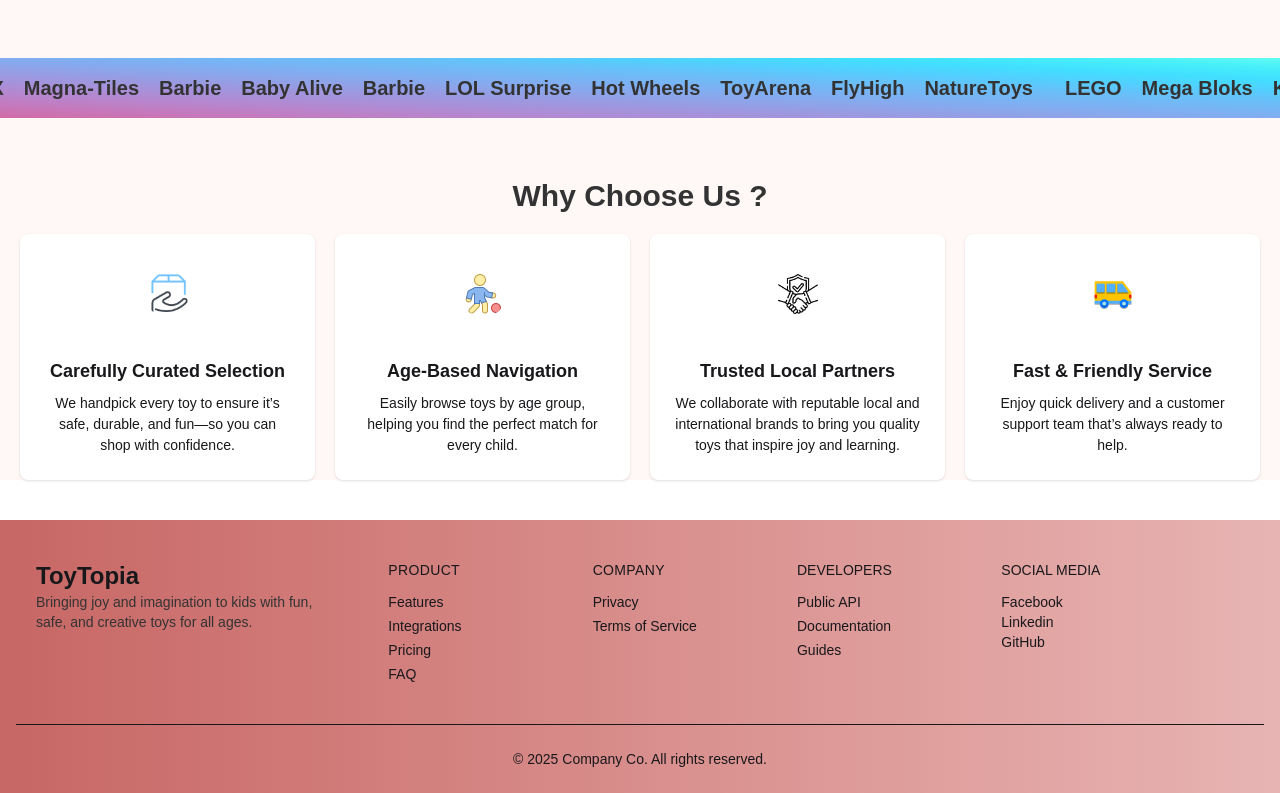
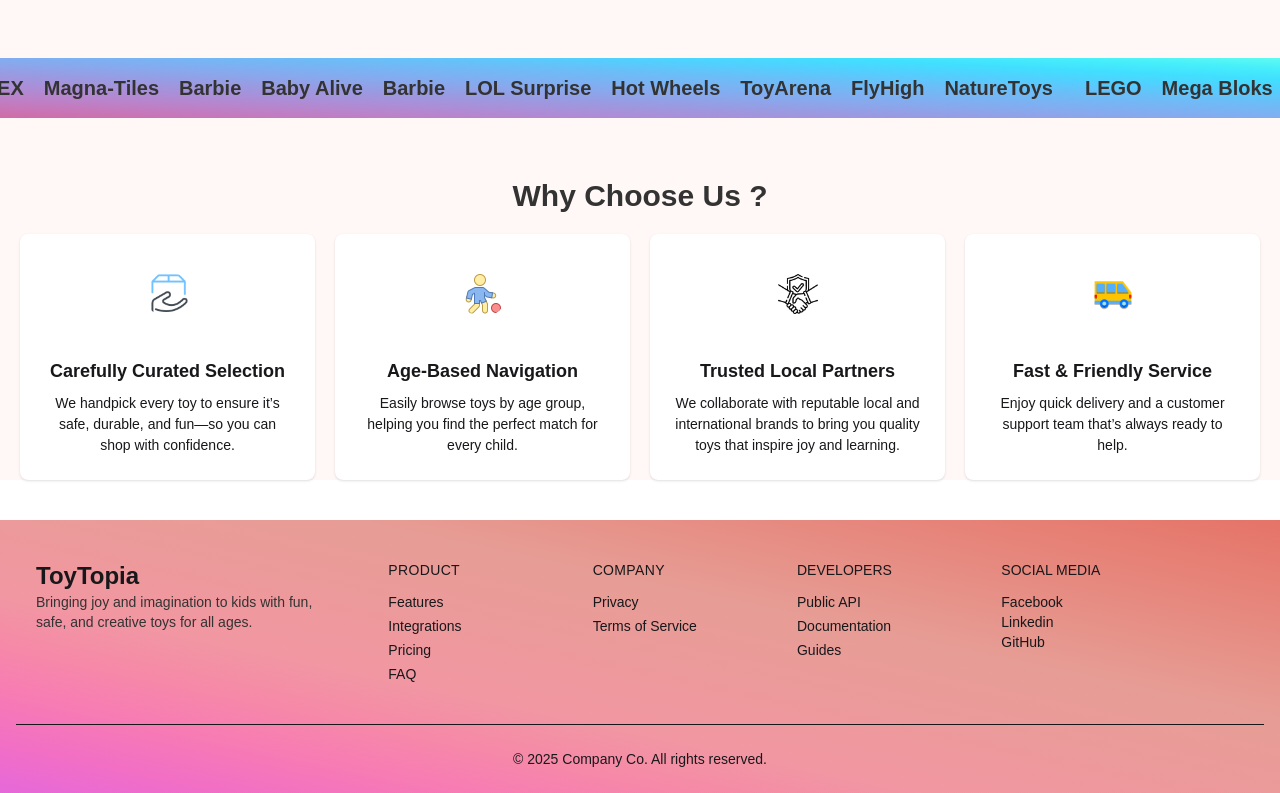
Before and after one commit to Shajidaa/Toytopia, a React (Vite) app: page / in a window 1280 px wide. Shown: the part 1402-2195 px from the top of the page. Built offline with nearby package versions, Linux system fonts and the light colour scheme; no server answers.

Commit message:
redirect google

```diff
--- a/src/Components/Footer.jsx
+++ b/src/Components/Footer.jsx
@@ -3,7 +3,7 @@
 
 const Footer = () => {
   return (
-    <footer className="px-4  w-full gradient">
+    <footer className="px-4  w-full gradientBg">
       <MyContainer
         className="container flex
        flex-col justify-between py-10 mx-auto space-y-8
--- a/src/Layout/HomeLayout.jsx
+++ b/src/Layout/HomeLayout.jsx
@@ -15,7 +15,7 @@
 
   useEffect(() => {
     setPathLoading(true);
-    const timer = setTimeout(() => setPathLoading(false), 300);
+    const timer = setTimeout(() => setPathLoading(false), 700);
     return () => clearTimeout(timer);
   }, [location]);
 
--- a/src/Pages/Forget.jsx
+++ b/src/Pages/Forget.jsx
@@ -20,7 +20,9 @@
     const emailValue = e.target.email.value;
     try {
       await forgetPassword(emailValue);
+      window.open("https://mail.google.com", "_blank");
       toast.success("Password reset email sent");
+
       navigate("/login");
     } catch (error) {
       let message = "Unable to send reset email. Please try again later.";
--- a/src/Pages/Login/Login.jsx
+++ b/src/Pages/Login/Login.jsx
@@ -103,7 +103,7 @@
                 <span
                   type="button"
                   onClick={handleShowPassword}
-                  className="absolute right-[25px] top-[34px] cursor-pointer "
+                  className="absolute right-[25px] top-[34px] z-10 cursor-pointer "
                 >
                   {show ? <FaEye></FaEye> : <IoEyeOff></IoEyeOff>}
                 </span>
--- a/src/Pages/Profile/Profile.jsx
+++ b/src/Pages/Profile/Profile.jsx
@@ -12,9 +12,10 @@
   }
 
   return (
+    <div className="">
       <MyContainer className="flex justify-center px-5 items-center min-h-dvh">
         <title> Profile </title>
-      <div className=" p-6 shadow-md rounded-xl border border-[#e57368] sm:px-12">
+        <div className=" p-6 shadow-md rounded-xl  border border-[#e57368] sm:px-12">
           <div className="flex md:flex-row flex-col justify-between gap-3.5  items-center ">
             <img
               src={user.photoURL}
@@ -47,6 +48,7 @@
           </div>
         </div>
       </MyContainer>
+    </div>
   );
 };
 
--- a/src/index.css
+++ b/src/index.css
@@ -25,7 +25,9 @@
   background-image: linear-gradient(to right top, #d16ba5, #c777b9, #ba83ca, #aa8fd8, #9a9ae1, #8aa7ec, #79b3f4, #69bff8, #52cffe, #41dfff, #46eefa, #5ffbf1);
 }
 
-
+.gradientBg {
+  background-image: linear-gradient(to left bottom, #e57368, #e67e73, #e6887e, #e6938a, #e69d95, #ea9b99, #ee999d, #f197a2, #f689a8, #f77bb4, #f26fc5, #e568da);
+}
 
 .navLink {
   @apply ml-5 font-semibold text-lg text-primary
```
Lines whose indentation alone changed are shown as unchanged.
